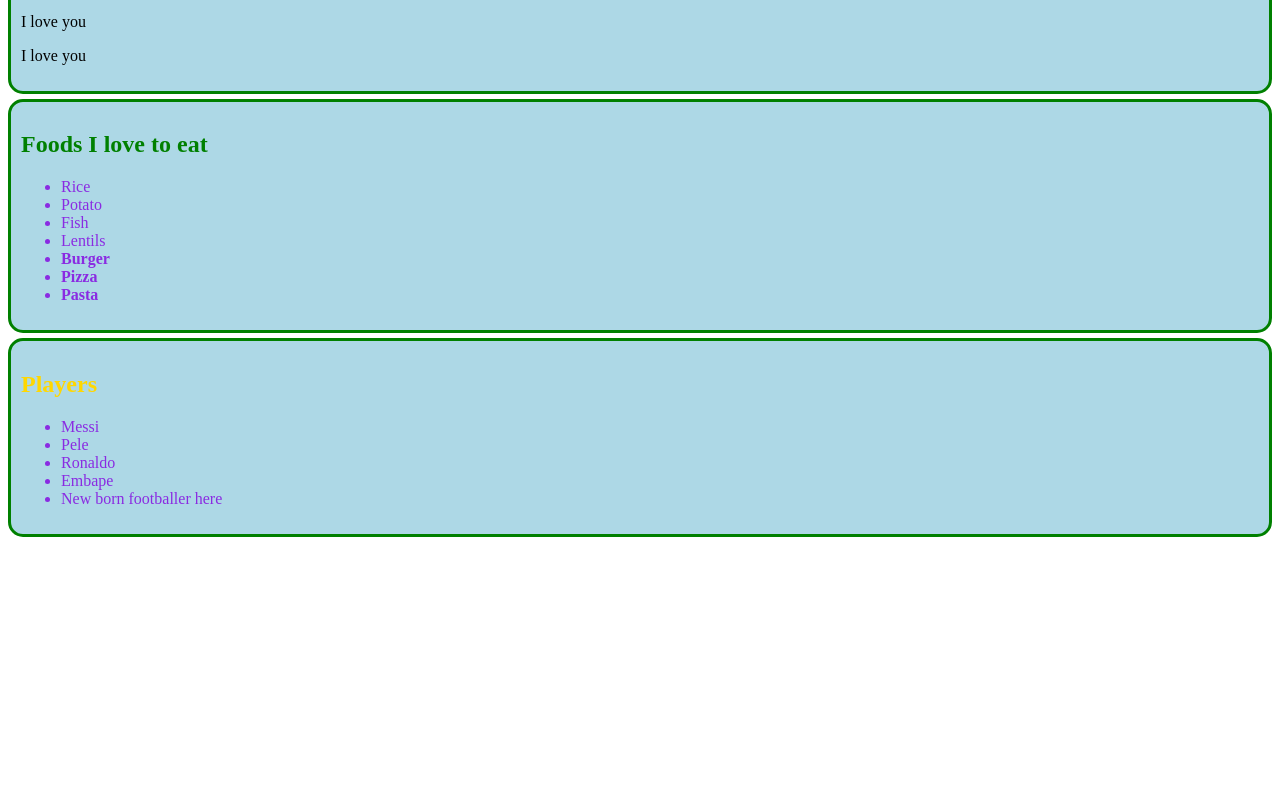
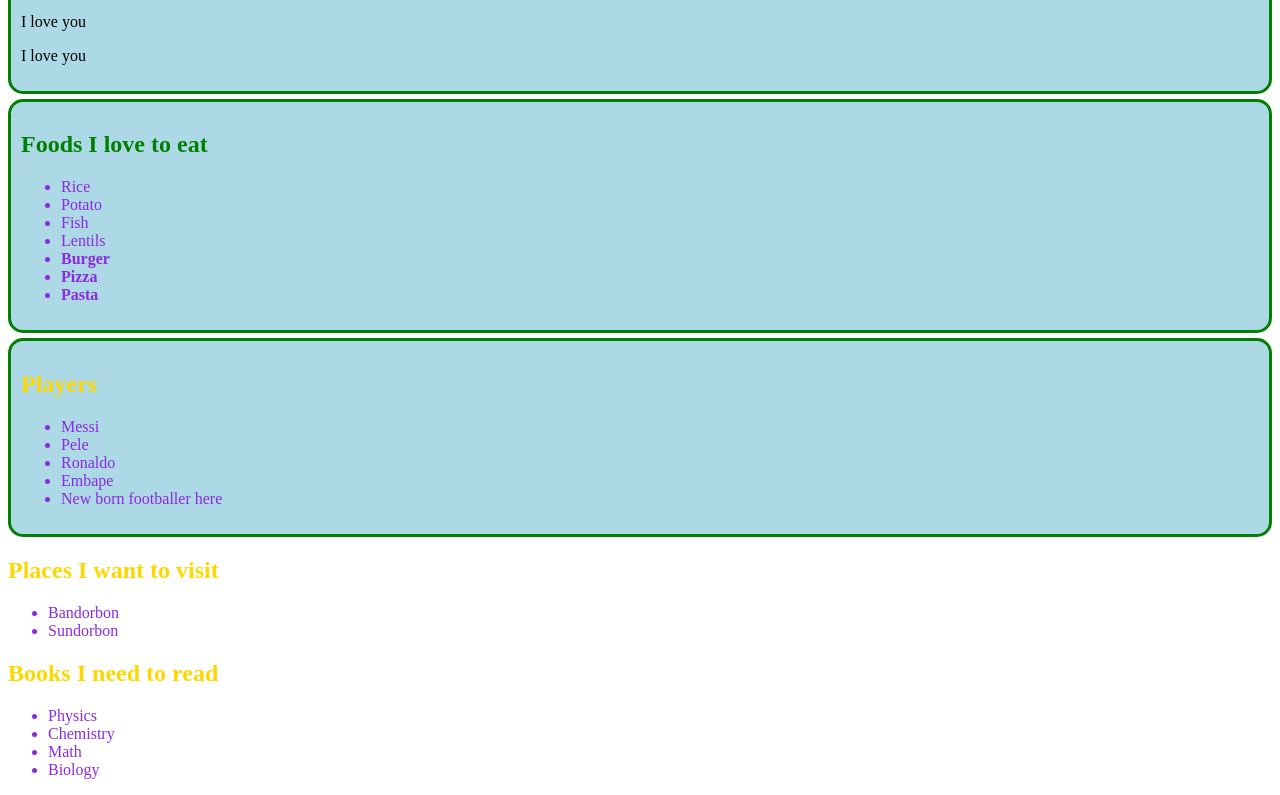
Before and after one commit to piasmajumdar/Tour-of-DOM, a plain HTML site: page index.html in a window 1280 px wide. Shown: the part 458-1253 px from the top of the page. Before the commit the page ends 1003 px from the top, so only its background shows below. Drawn offline with Linux system fonts and the light colour scheme.

Commit message:
practiced createElement and appendChild to its parent

```diff
--- a/index.html
+++ b/index.html
@@ -10,7 +10,8 @@
         h1 {
             color: gold;
         }
-        #food-title{
+
+        #food-title {
             color: green;
             /* margin-left: 20px; */
             /* marginLeft */
@@ -40,11 +41,14 @@
     <header>
         <h1>This is my header no banner</h1>
     </header>
+    <main id="main-container">
+        <section id="old-dhaka" class="songs">
 
-    <section id="old-dhaka" class="songs">
-        <main>
             <h1>Welcome to my DOM</h1>
-            <p>Lorem ipsum dolor <span>oli goli</span> sit amet consectetur adipisicing elit. <span>Alias</span> enim nobis molestias incidunt, ratione magnam neque quaerat tempora eum cum dignissimos dolores natus vitae consectetur. Reiciendis doloribus ea quisquam.</p>
+            <p>Lorem ipsum dolor <span>oli goli</span> sit amet consectetur adipisicing elit. <span>Alias</span> enim
+                nobis
+                molestias incidunt, ratione magnam neque quaerat tempora eum cum dignissimos dolores natus vitae
+                consectetur. Reiciendis doloribus ea quisquam.</p>
             <h1> aseff asdsf <span>some text</span></h1>
             <ul>
                 <li>Shafayet</li>
@@ -59,7 +63,7 @@
             <p>I love you</p>
             <p>I love you</p>
             <p>I love you</p>
-        </main>
+
         </section>
 
         <section class="food">
@@ -85,7 +89,7 @@
                 <!-- <li>Chele</li> -->
             </ul>
         </section>
-
+    </main>
 
     <script>
         // console.log("Hello from JavaScript!!!");
@@ -134,14 +138,14 @@
         //get elements by class name
         const foreignElements = document.getElementsByClassName('foreign');
         console.log(foreignElements);
-        for(const element of foreignElements) {
+        for (const element of foreignElements) {
             // console.log(element.innerText)
         }
 
 
         // query selector all
         const spanElements = document.querySelectorAll('#old-dhaka p span');
-        for(const span of spanElements) {
+        for (const span of spanElements) {
             // console.log(span.innerText);
         }
 
@@ -149,6 +153,7 @@
     <script src="./js/hello.js"></script>
     <script src="./js/cssInJS.js"></script>
     <script src="./js/child.js"></script>
+    <script src="./js/append.js"></script>
 </body>
 
 </html>
--- /dev/null
+++ b/js/append.js
@@ -0,0 +1,43 @@
+// 1. parent node
+const mainContainer = document.getElementById('main-container');
+console.log(mainContainer);
+
+// 2. create child node
+const placesSection = document.createElement('section');
+
+//create h1
+const h1 = document.createElement('h1');
+h1.innerText = 'Places I want to visit';
+placesSection.appendChild(h1);
+
+const ul = document.createElement('ul');
+
+const li1 = document.createElement('li');
+li1.innerText = 'Bandorbon';
+ul.appendChild(li1);
+
+const li2 = document.createElement('li');
+li2.innerText = 'Sundorbon';
+ul.appendChild(li2);
+
+placesSection.appendChild(ul);
+
+// 3. append placeSection to the mainContainer
+mainContainer.appendChild(placesSection);
+
+
+
+// easier to create HTML
+const booksSection = document.createElement('section');
+
+booksSection.innerHTML = `
+<h1>Books I need to read </h1>
+<ul>
+    <li>Physics</li>
+    <li>Chemistry</li>
+    <li>Math</li>
+    <li>Biology</li>
+</ul>
+`
+
+mainContainer.appendChild(booksSection);
```
Also changed, not shown: practice.html (+15 -5 lines). Lines whose indentation alone changed are shown as unchanged.
